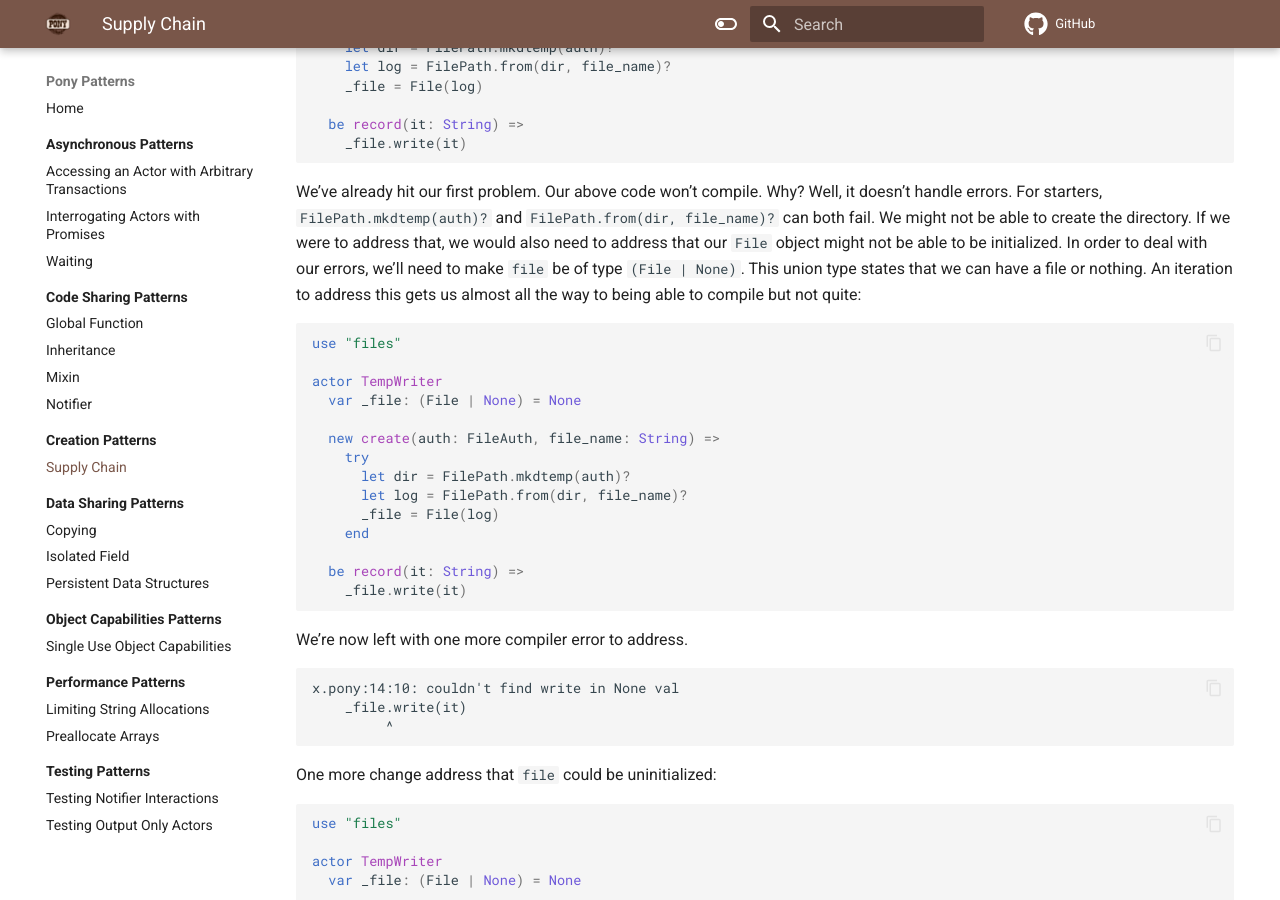
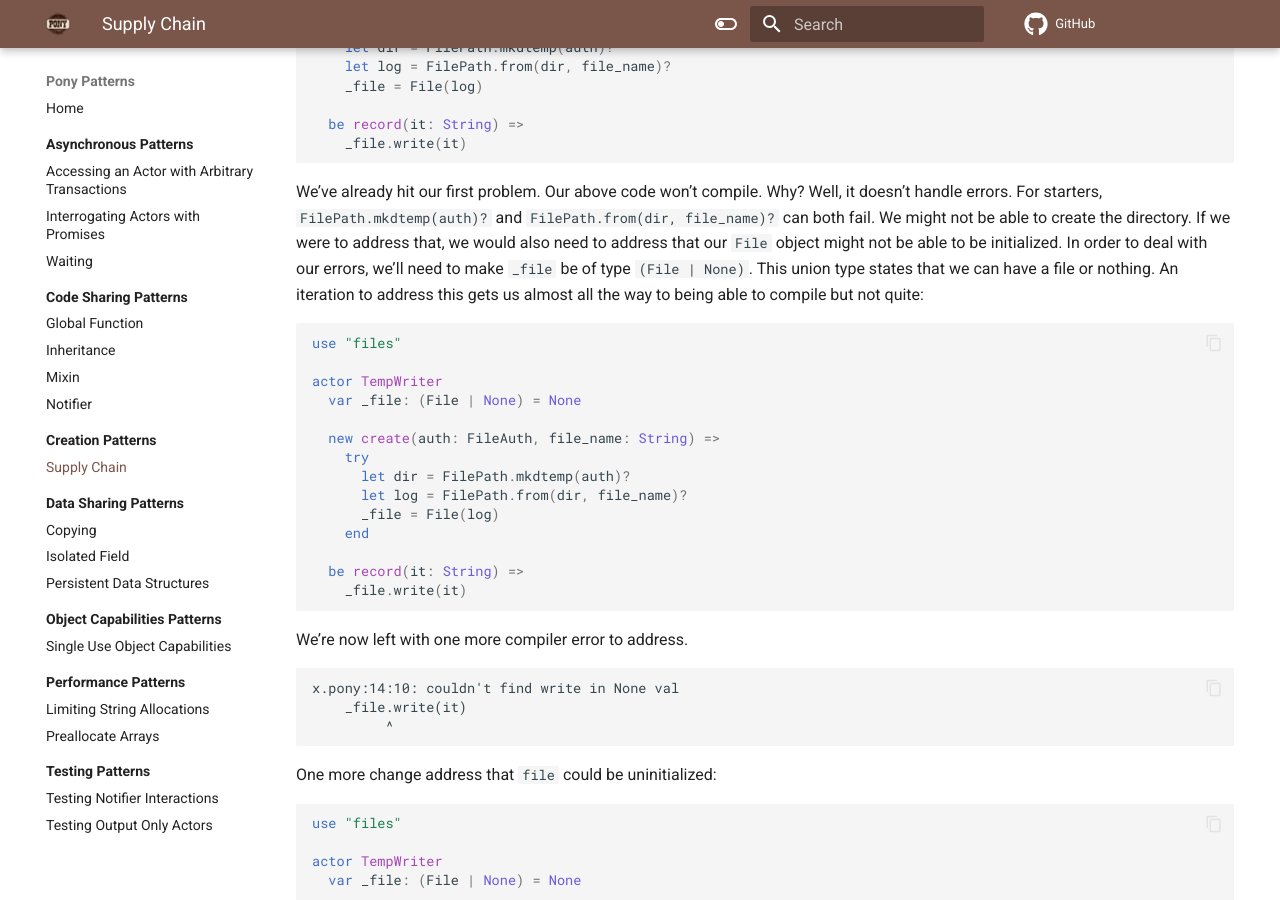
Before and after one commit to ponylang/pony-patterns, an MkDocs documentation site: the page built from docs/creation/supply-chain.md, in a window 1280 px wide and 900 px high, scrolled down 528 px. Built offline with MkDocs 1.6.1 and Material for MkDocs 9.7.7, drawn with Linux system fonts in a browser that asks for light colours; comment, search, counter and statistics services are not loaded.

````diff
--- a/docs/creation/supply-chain.md
+++ b/docs/creation/supply-chain.md
@@ -26,7 +26,7 @@ actor TempWriter
     _file.write(it)
 ```
 
-We've already hit our first problem. Our above code won't compile. Why? Well, it doesn't handle errors. For starters, `FilePath.mkdtemp(auth)?` and `FilePath.from(dir, file_name)?` can both fail. We might not be able to create the directory.  If we were to address that, we would also need to address that our `File` object might not be able to be initialized. In order to deal with our errors, we'll need to make `file` be of type `(File | None)`. This union type states that we can have a file or nothing. An iteration to address this gets us almost all the way to being able to compile but not quite:
+We've already hit our first problem. Our above code won't compile. Why? Well, it doesn't handle errors. For starters, `FilePath.mkdtemp(auth)?` and `FilePath.from(dir, file_name)?` can both fail. We might not be able to create the directory. If we were to address that, we would also need to address that our `File` object might not be able to be initialized. In order to deal with our errors, we'll need to make `_file` be of type `(File | None)`. This union type states that we can have a file or nothing. An iteration to address this gets us almost all the way to being able to compile but not quite:
 
 ```pony
 use "files"
````
